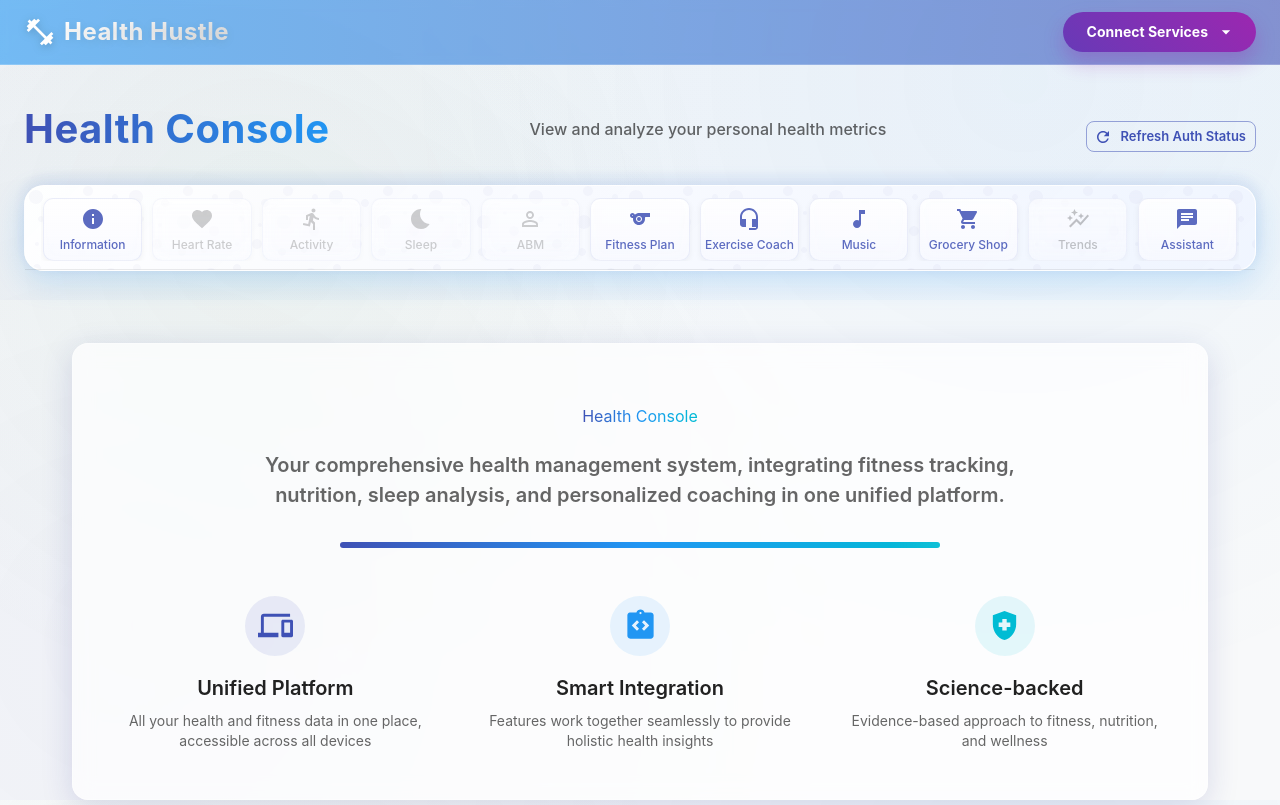
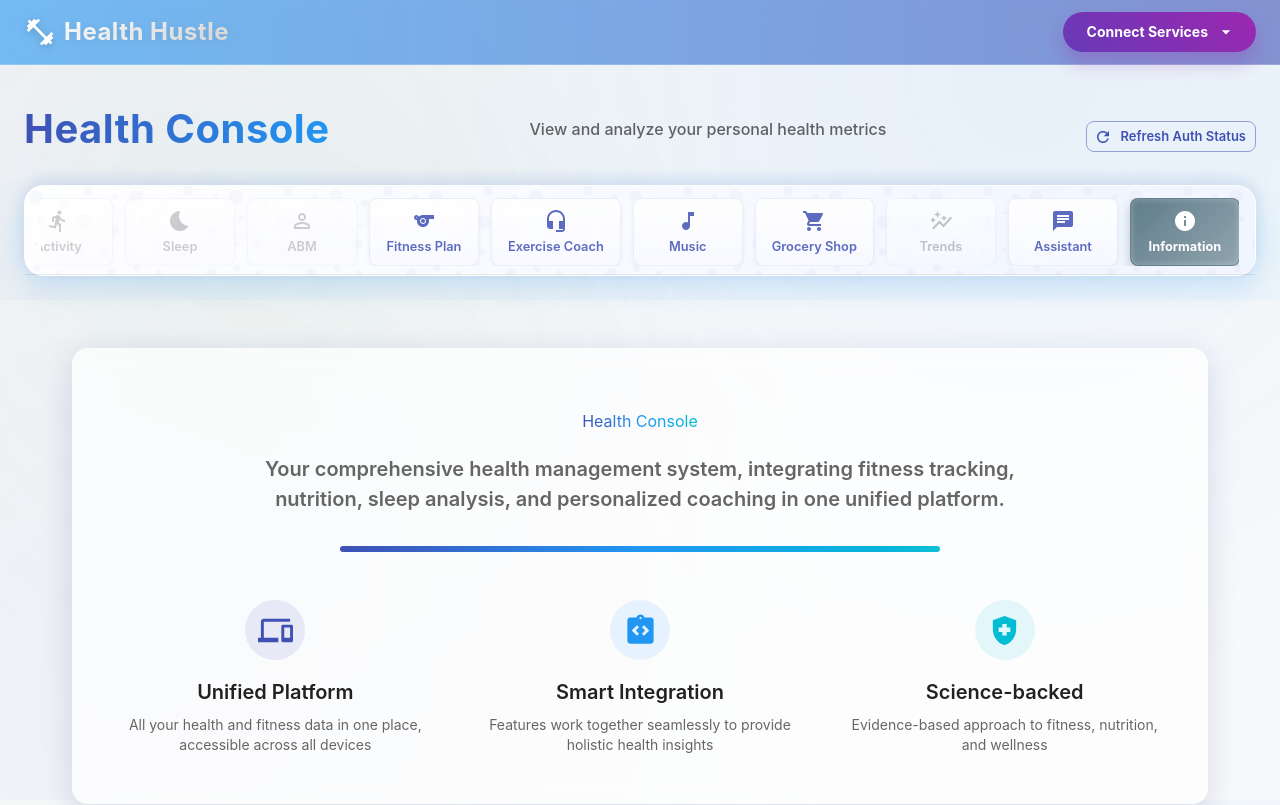
Before and after one commit to mujo0401/Fitness_Console, a React (Create React App) app in the folder frontend/: page / in a window 1280 px wide. Shown: the top 805 px of the page. Built offline with nearby package versions, Linux system fonts and the light colour scheme; no server answers.

Commit message:
Fixed Tab Order and Layout:

```diff
--- a/frontend/src/components/Dashboard.js
+++ b/frontend/src/components/Dashboard.js
@@ -57,39 +57,23 @@ const Dashboard = () => {
   const [alertMessage, setAlertMessage] = useState('');
   const [alertSeverity, setAlertSeverity] = useState('info');
   const [showDebugTools, setShowDebugTools] = useState(true); // Set to false in production
-  const [currentTab, setCurrentTab] = useState(-1); // Use -1 for Info tab, which should be the landing page
+  const [currentTab, setCurrentTab] = useState(10); // Use 10 for Info tab (now the last tab)
   const [manualAuthCheck, setManualAuthCheck] = useState(false);
 
-  // Define fixed tab component references to ensure they don't change between renders
-  // A fundamental problem: When adding the Information tab with index -1, the visual order and
-  // numeric indices in the tab selection logic got misaligned.
-  //
-  // Let's use explicit indices that match the physical order of tabs in the UI:
-  // Tab component order in JSX:
-  // 1. Information (index -1)
-  // 2. Heart Rate (index 0)
-  // 3. Activity (index 1)
-  // 4. Sleep (index 2)
-  // 5. ABM (index 3)
-  // 6. Fitness Plan (index 4)
-  // 7. Exercise Coach (index 5)
-  // 8. Music (index 6)
-  // 9. Grocery Shop (index 7)
-  // 10. Trends (index 8)
-  // 11. Assistant (index 9)
-  //
+  // Simplified tab mapping with Information tab at the end (index 10)
+  // This aligns with the visual order in the UI and avoids negative indices
   const tabComponentsMap = {
-    '-1': InfoTab,           // Information (tab index -1)
-    '0': HeartTab,           // Heart Rate (tab index 0)
-    '1': ActivityTab,        // Activity (tab index 1)
-    '2': SleepTab,           // Sleep (tab index 2)
-    '3': ABMTab,             // ABM (tab index 3)
-    '4': FitnessTab,         // Fitness Plan (tab index 4)
-    '5': ExerciseCoach,      // Exercise Coach (tab index 5)
-    '6': MusicTab,           // Music (tab index 6)
-    '7': GroceryTab,         // Grocery Shop (tab index 7)
-    '8': TrendsTab,          // Trends (tab index 8)
-    '9': HealthAssistantTab  // Assistant (tab index 9)
+    '0': HeartTab,           // Heart Rate (index 0)
+    '1': ActivityTab,        // Activity (index 1)
+    '2': SleepTab,           // Sleep (index 2)
+    '3': ABMTab,             // ABM (index 3)
+    '4': FitnessTab,         // Fitness Plan (index 4)
+    '5': ExerciseCoach,      // Exercise Coach (index 5)
+    '6': MusicTab,           // Music (index 6)
+    '7': GroceryTab,         // Grocery Shop (index 7)
+    '8': TrendsTab,          // Trends (index 8)
+    '9': HealthAssistantTab, // Assistant (index 9)
+    '10': InfoTab            // Information (index 10) - now last tab
   };
 
   // Auto-redirect to Fitness Plan tab if not authenticated and on a protected tab
@@ -102,22 +86,13 @@ const Dashboard = () => {
 
   // Set default tab to Info when app loads
   useEffect(() => {
-    if (currentTab === -1) {
+    if (currentTab === 10) {
       // Default to Info tab as landing page
-      console.log('Setting default tab to Info tab (index -1)');
+      console.log('Setting default tab to Info tab (index 10)');
     }
 
-    // Debug current tab display
+    // Simple debug log
     console.log(`Current tab index: ${currentTab}`);
-    const tabNames = [
-      "Info (-1)", "Heart Rate (0)", "Activity (1)", "Sleep (2)", "ABM (3)",
-      "Fitness Plan (4)", "Exercise Coach (5)", "Music (6)", "Grocery (7)",
-      "Trends (8)", "Assistant (9)"
-    ];
-    const adjustedIndex = currentTab + 1; // Adjust for -1 index
-    if (adjustedIndex >= 0 && adjustedIndex < tabNames.length) {
-      console.log(`Displaying: ${tabNames[adjustedIndex]}`);
-    }
   }, [currentTab]);
 
   useEffect(() => {
@@ -206,14 +181,8 @@ const Dashboard = () => {
   };
 
   const handleTabChange = (event, newValue) => {
-    // Critical debugging - specifically to identify which of the visible tabs
-    // corresponds to which numeric index
-    console.log(`----- TAB SELECTION -----`);
-    console.log(`Tab clicked: Index ${newValue}, visible position ${newValue + 1}`);
-
-    // Get the component that should be rendered for this tab
-    const tabComponent = tabComponentsMap[newValue.toString()];
-    console.log(`Component for index ${newValue}: ${tabComponent?.name || tabComponent?.displayName || 'Unknown'}`);
+    // Simple logging
+    console.log(`Tab clicked: Index ${newValue}`);
 
     // Only allow changing to protected tabs if authenticated
     if (!isAuthenticated && [0, 1, 2, 3, 8].includes(newValue)) {
@@ -224,7 +193,6 @@ const Dashboard = () => {
       console.log(`Setting current tab to index ${newValue}`);
       setCurrentTab(newValue);
     }
-    console.log(`-------------------------`);
   };
 
   // Show enhanced loading state with debug info
@@ -359,11 +327,10 @@ const Dashboard = () => {
               value={currentTab}
               onChange={handleTabChange}
               aria-label="dashboard tabs"
-              variant={{ xs: 'scrollable', md: 'fullWidth' }}
-              scrollButtons={{ xs: 'auto', md: false }}
+              variant="scrollable" // Always scrollable
+              scrollButtons="auto"
               centered={false}
               allowScrollButtonsMobile={true}
-              visibleScrollbar={false}
               TabIndicatorProps={{
                 sx: { display: 'none' }
               }}
@@ -375,55 +342,41 @@ const Dashboard = () => {
                 maxWidth: '100%',
                 position: 'relative',
                 '& .MuiTabs-flexContainer': {
-                  gap: { xs: 0.5, sm: 0.6, md: 0.8 },
-                  // Only justify space-between on larger screens
-                  justifyContent: { xs: 'flex-start', md: 'space-between' },
+                  gap: 1, // Consistent spacing
                 },
-                // Style for scroll buttons on mobile
+                // Style for scroll buttons
                 '& .MuiTabs-scrollButtons': {
                   opacity: 1,
                   color: '#5C6BC0',
-                  width: { xs: 24, sm: 28 },
-                  height: { xs: 24, sm: 28 },
-                  backgroundColor: 'rgba(255,255,255,0.8)',
+                  backgroundColor: 'rgba(255,255,255,0.9)',
                   borderRadius: '50%',
-                  boxShadow: '0 2px 4px rgba(0,0,0,0.1)',
+                  padding: '4px',
+                  boxShadow: '0 2px 5px rgba(0,0,0,0.1)',
                   '&.Mui-disabled': {
-                    opacity: 0.2,
-                  },
-                  '&:hover': {
-                    backgroundColor: 'rgba(255,255,255,0.95)',
+                    opacity: 0.3,
                   }
                 },
                 '& .MuiTab-root': {
                   color: '#5C6BC0', // Indigo color for tabs
-                  px: { xs: 1, sm: 1.2, md: 0.7 },
-                  py: { xs: 0.8, sm: 1, md: 1 },
-                  // Fixed width on mobile, flexible on desktop
-                  minWidth: { xs: 80, sm: 90, md: 'auto' },
-                  maxWidth: { xs: 100, sm: 120, md: '100%' },
-                  minHeight: { xs: 38, sm: 40, md: 40 },
-                  // Don't use flex grow/shrink on mobile scrollable tabs
-                  flexGrow: { xs: 0, md: 1 },
-                  flexShrink: { xs: 0, md: 1 },
-                  flexBasis: { xs: 'auto', md: 0 },
-                  margin: { xs: '0 2px', sm: '0 3px', md: '0 2px' },
-                  borderRadius: { xs: '8px', sm: '8px', md: '10px' },
-                  transition: 'all 0.3s cubic-bezier(0.4, 0, 0.2, 1)',
+                  px: { xs: 1.5, sm: 2 },
+                  py: { xs: 1, sm: 1.2 },
+                  minWidth: { xs: 100, sm: 110 }, // Fixed width for consistency
+                  minHeight: 40,
+                  margin: '0 2px',
+                  borderRadius: '8px',
                   textTransform: 'none',
-                  fontSize: { xs: '0.7rem', sm: '0.75rem', md: '0.75rem' },
-                  fontWeight: 500,
+                  fontSize: { xs: '0.75rem', sm: '0.8rem' },
+                  fontWeight: 600,
                   border: '1px solid rgba(92, 107, 192, 0.1)',
                   background: 'linear-gradient(180deg, rgba(255,255,255,0.9), rgba(248,249,255,0.8))',
-                  boxShadow: '0 2px 6px rgba(0,0,0,0.05)',
+                  boxShadow: '0 2px 4px rgba(0,0,0,0.05)',
                   backdropFilter: 'blur(8px)',
                   whiteSpace: 'nowrap',
                   overflow: 'hidden',
                   textOverflow: 'ellipsis',
                   '&:hover': {
-                    transform: 'translateY(-2px)',
-                    background: 'linear-gradient(180deg, rgba(255,255,255,1), rgba(240,245,255,0.95))',
-                    boxShadow: '0 3px 8px rgba(92, 107, 192, 0.15)'
+                    background: 'rgba(255,255,255,0.95)',
+                    boxShadow: '0 3px 6px rgba(92, 107, 192, 0.15)'
                   }
                 },
                 '& .MuiTabs-indicator': {
@@ -431,23 +384,7 @@ const Dashboard = () => {
                 }
               }}
             >
-              {/* Information tab - landing page */}
-              <Tab
-                icon={<InfoIcon />}
-                label="Information"
-                sx={{
-                  fontWeight: 600,
-                  '&.Mui-selected': {
-                    color: 'white',
-                    fontWeight: 700,
-                    background: 'linear-gradient(135deg, #607D8B, #90A4AE)',
-                    border: '1px solid rgba(96, 125, 139, 0.8)',
-                    boxShadow: '0 4px 12px rgba(96, 125, 139, 0.4), inset 0 0 6px rgba(255, 255, 255, 0.3)'
-                  }
-                }}
-              />
-
-              {/* Health data tabs - disabled when not authenticated */}
+              {/* Heart Rate tab (moved Information tab to the end) */}
               <Tab
                 icon={<FavoriteIcon />}
                 label="Heart Rate"
@@ -640,6 +577,22 @@ const Dashboard = () => {
                   }
                 }}
               />
+
+              {/* Information tab - moved to the end */}
+              <Tab
+                icon={<InfoIcon />}
+                label="Information"
+                sx={{
+                  fontWeight: 600,
+                  '&.Mui-selected': {
+                    color: 'white',
+                    fontWeight: 700,
+                    background: 'linear-gradient(135deg, #607D8B, #90A4AE)',
+                    border: '1px solid rgba(96, 125, 139, 0.8)',
+                    boxShadow: '0 4px 12px rgba(96, 125, 139, 0.4), inset 0 0 6px rgba(255, 255, 255, 0.3)'
+                  }
+                }}
+              />
             </Tabs>
             <Divider sx={{ borderColor: 'rgba(0, 0, 0, 0.08)' }} />
           </Paper>
@@ -653,7 +606,7 @@ const Dashboard = () => {
           transition={{ duration: 0.4 }}
           style={{ overflow: 'visible', paddingTop: '8px' }}
         >
-          {/* NEW APPROACH: Simple and direct tab rendering to avoid confusion */}
+          {/* SIMPLIFIED APPROACH: Direct rendering with simplified logic */}
           {(() => {
             const requiresAuth = [0, 1, 2, 3, 8].includes(currentTab);
 
@@ -662,21 +615,12 @@ const Dashboard = () => {
               return <EmptyAccessDeniedComponent />;
             }
 
-            // Enhanced debugging for tab rendering
-            console.log(`Rendering tab with index: ${currentTab}`);
+            // Get the component from our map
+            const TabComponent = tabComponentsMap[currentTab.toString()];
 
-            // Get the component from our fixed map with string key
-            const tabKey = currentTab.toString();
-            const TabComponent = tabComponentsMap[tabKey];
-
-            // Debug which tab is being rendered
-            console.log(`Selected tab:
-            - Index: ${currentTab}
-            - Key: ${tabKey}
-            - Component: ${TabComponent?.name || TabComponent?.displayName || 'Unknown'}`);
-
+            // Basic logging and fallback
             if (!TabComponent) {
-              console.error(`No component found for tab index ${currentTab} (key: ${tabKey})`);
+              console.error(`No component found for tab index ${currentTab}`);
               return <Typography color="error">Tab content not found</Typography>;
             }
 
```
